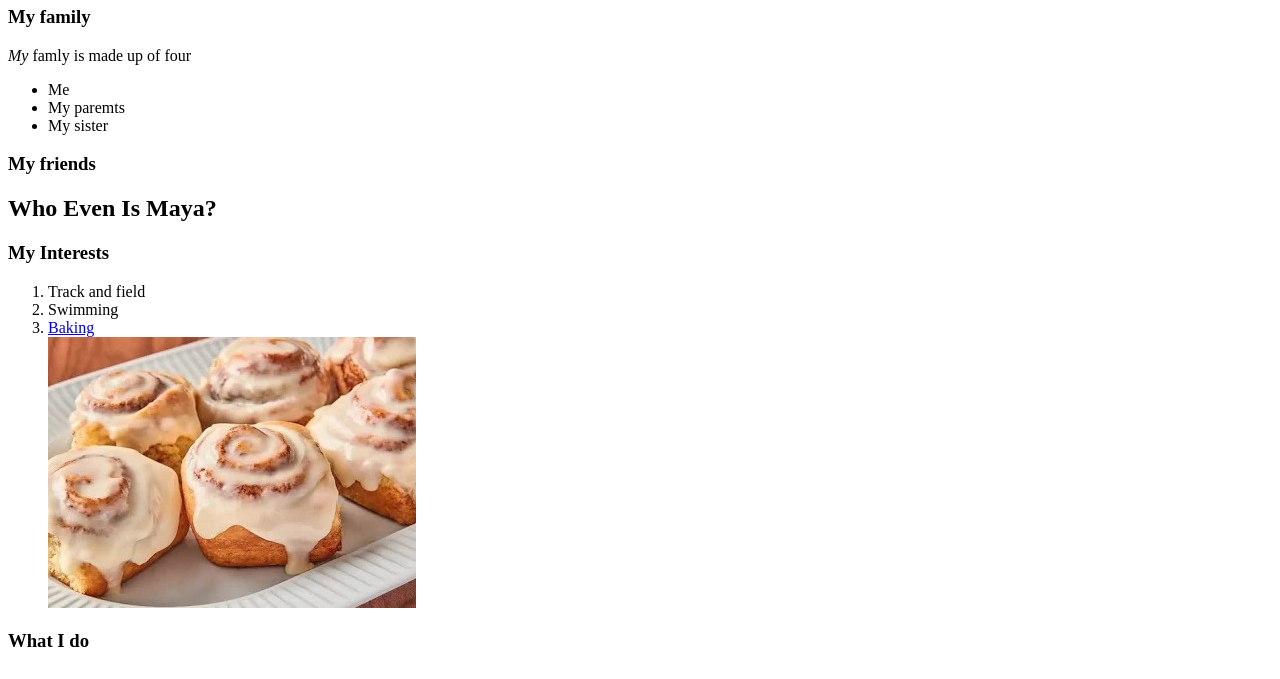
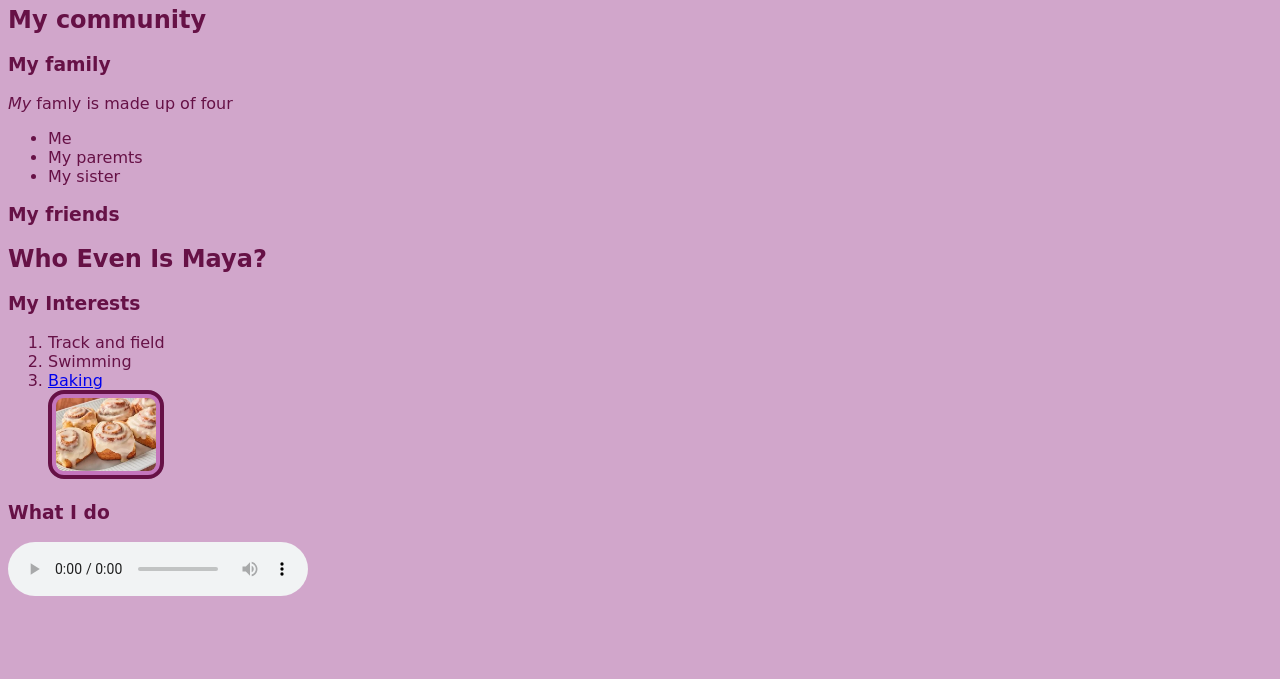
Before and after one commit to mayaO33/mayaO33.github.io, a plain HTML site: page index.html in a window 1280 px wide. Shown: the part 121-800 px from the top of the page. Drawn offline with Linux system fonts and the light colour scheme.

Commit message:
add font

```diff
--- a/index.html
+++ b/index.html
@@ -4,6 +4,21 @@
     <meta charset="UTF-8">
     <meta name="viewport" content="width=device-width, initial-scale=1.0">
     <title>Document</title>
+    <link rel="preconnect" href="https://fonts.googleapis.com">
+    <link rel="preconnect" href="https://fonts.gstatic.com" crossorigin>
+    .cute-font-regular {
+  font-family: "Cute Font", sans-serif;
+  font-weight: 400;
+  font-style: normal;
+}
+
+.dancing-script-<uniquifier> {
+  font-family: "Dancing Script", cursive;
+  font-optical-sizing: auto;
+  font-weight: <weight>;
+  font-style: normal;
+}
+    <link rel="stylesheet" href="style.css"
 </head>
 <body>
 <h1> Maya's Haven</h1>
@@ -27,11 +42,12 @@
 <ol><li>Track and field
 <li>Swimming
 <li><a href="https://sallysbakingaddiction.com/easy-cinnamon-rolls-from-scratch">Baking</a></li>
-<img src="images/buns.jpg" alt="A placeholder image.">
+<img src="images/buns.jpg" width="100" alt="A placeholder bun image.">
 </ol>
 
 <h3>What I do</h3>
-<!--<audio controls src="audio/seven nation army mayao33.wav"></audio>-->
+
+<audio controls src="audio/maya_song.wav"></audio>
 
 </body>
 </html>
--- /dev/null
+++ b/style.css
@@ -0,0 +1,17 @@
+ :root {--text: #661146;
+--background: #d1a6cb;
+--primary: #885e8b;
+--secondary: #c26dbbd5;
+--accent: #914877;
+ }
+body {
+    color: var(--text);
+    background: var(--background);
+    font-family: "dancing script" , cursive;
+}
+img {
+    border: 4px solid ;
+    padding: 4px;
+    border-radius: 16px;
+    background: var(--secondary);
+audio {}
```
Also changed, not shown: 1 other file.
